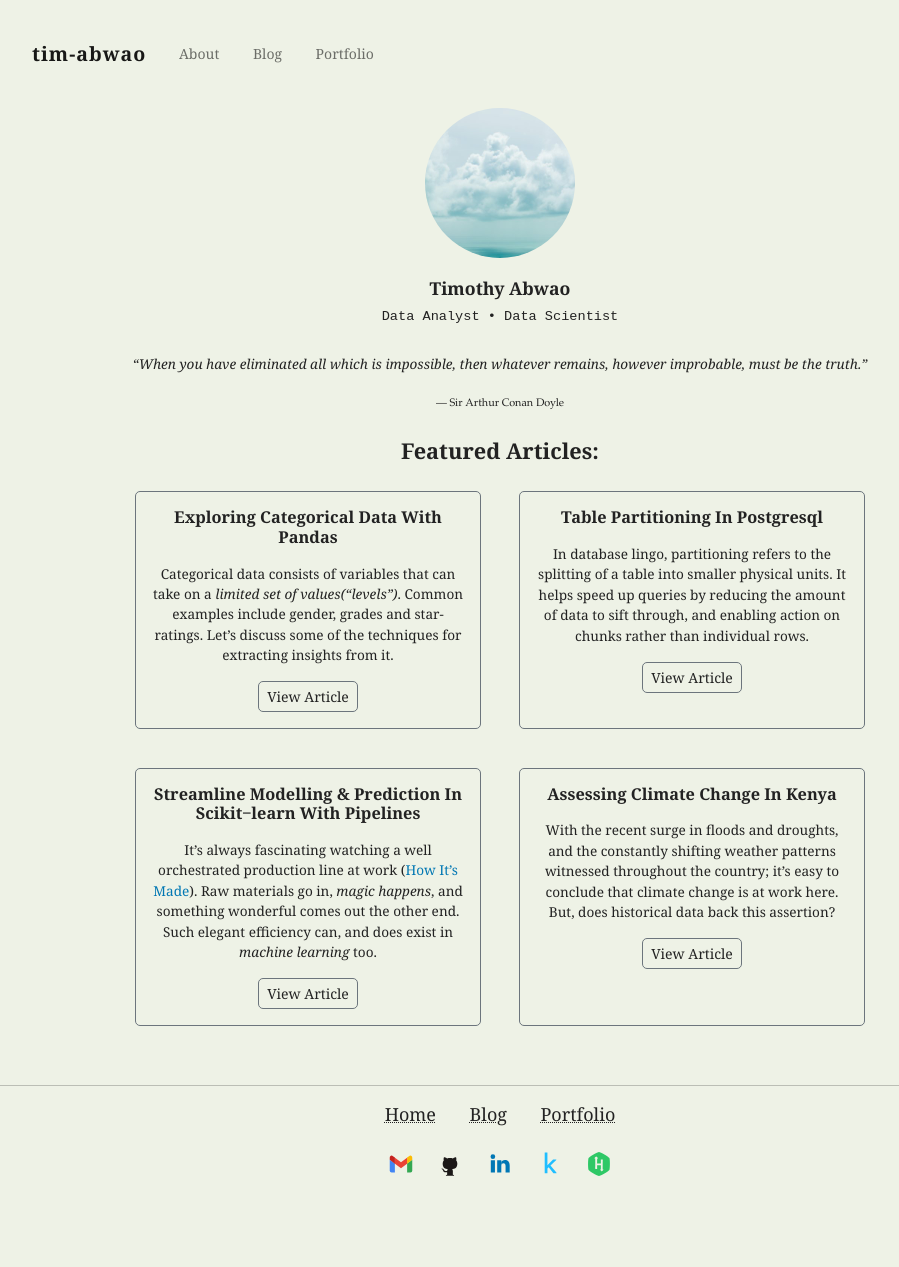
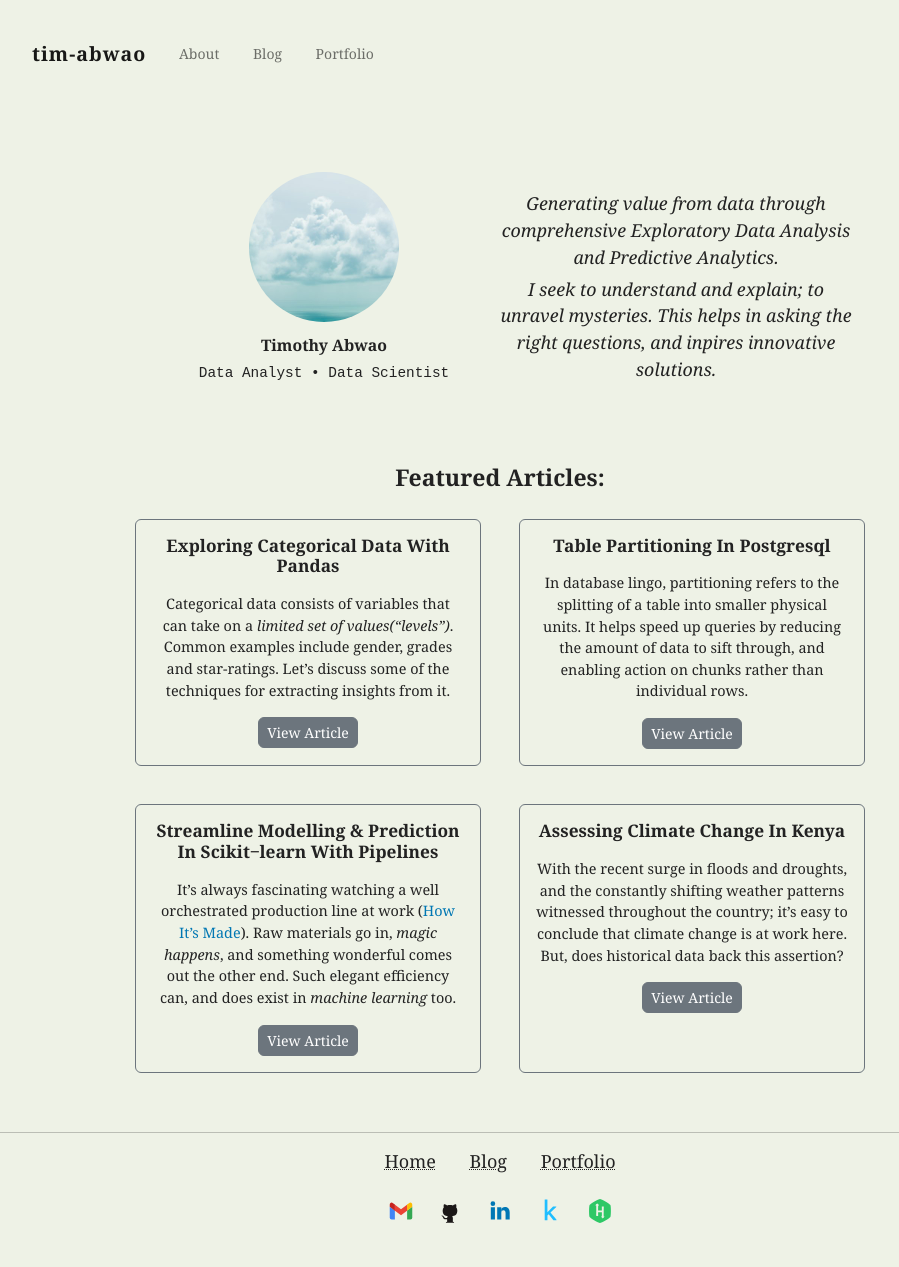
Before and after one commit to Tim-Abwao/tim-abwao.github.io, a Jekyll site: the page built from index.html, in a window 1280 px wide. Shown: the whole page, without its empty margins (140-1039 px from the left). Built offline with Jekyll 4.4.1, drawn with Linux system fonts in a browser that asks for light colours; before the commit the page ends 1220 px from its top, so only the background shows below that.

Commit message:
Add brief intro to home page
Give a brief description of my line of work.
Restore bg colour to buttons in featured articles.

```diff
--- a/assets/css/home.sass
+++ b/assets/css/home.sass
@@ -2,17 +2,15 @@
 ---
 
 body
-  font-size: 0.75em
+  font-size: 0.9em
   text-align: center
-
-blockquote
-  background-color: inherit
 
 h2, h3, h4
   font-weight: bold
 
 .profile
-  margin: 3vh auto
+  margin: 4vh auto
+  max-width: 85%
 
 .profile-photo
   border-radius: 50%
@@ -20,23 +18,23 @@ h2, h3, h4
   width: 120px
 
 .profile-name
-  font-size: 1.3em
+  font-size: 1.1em
   margin-top: 4%
 
 .profile-roles
   font-family: 'Courier New', Courier, monospace
 
-.quote
+.intro
   font-style: oblique
-  margin: 6vh auto
-  max-width: 80%
+  font-size: 1.24em
+  margin: 5vh auto
 
-  cite
-    font: 0.8em Garamond, serif
+  p
+    margin: 5px auto
 
 .featured-articles
   margin: auto
-  max-width: 90%
+  max-width: 95%
 
   h3
     font-size: 1.6em
@@ -44,25 +42,28 @@ h2, h3, h4
     font: 1.4em
 
 .card
-  border-radius: 5px
   width: 90%
   margin: 5% auto
 
-.btn-outline-secondary
-  border-radius: 5px
+.btn-secondary
+  border-radius: 6px
 
 .card-title
   font-size: 1.2em
 
 @media only screen and (min-width: 768px)
+  .profile
+    display: grid
+    grid-template-columns: 1fr 1fr
+    margin: 6vh auto
+    max-width: 70%
 
   .profile-photo
     height: 150px
     width: 150px
 
-  .quote
-    margin: 3vh auto
-    max-width: 70%
+  .intro
+    margin: auto
 
   .featured-articles
     max-width: 85%
@@ -72,14 +73,10 @@ h2, h3, h4
     grid-template-columns: 1fr 1fr
 
 @media only screen and (min-width: 1280px)
-  body
-    font-size: 0.85em
 
   .profile
-    margin: 1vh auto 3vh
-
-  .profile-name
-    margin-top: 20px
+    margin: 10vh auto 7vh
+    max-width: 55%
 
   .featured-articles
     max-width: 60%
--- a/index.html
+++ b/index.html
@@ -8,17 +8,19 @@ im_path: "/assets/images/toolkit/"
 ---
 
 <div class="profile">
-    <img class="profile-photo" src="assets/images/profile.jpg" alt="profile-photo">
-    <h2 class="profile-name">Timothy Abwao</h2>
-    <p class="profile-roles">Data Analyst • Data Scientist</p>
+    <div class="profile-card">
+        <img class="profile-photo" src="assets/images/profile.jpg" alt="profile-photo">
+        <h2 class="profile-name">Timothy Abwao</h2>
+        <p class="profile-roles">Data Analyst • Data Scientist</p>
+    </div>
+
+    <div class="intro">
+        <p>Generating value from data through comprehensive Exploratory Data Analysis and Predictive
+            Analytics.</p>
+        <p>I seek to understand and explain; to unravel mysteries. This helps in asking the right questions, and inpires
+            innovative solutions. </p>
+    </div>
 </div>
-
-<div class="quote">
-    <blockquote>“When you have eliminated all which is impossible, then whatever remains, however improbable, must be
-        the truth.”</blockquote>
-    <cite>— Sir Arthur Conan Doyle</cite>
-</div>
-
 <div class="featured-articles">
     <h3>Featured Articles:</h3>
     <div class="article-cards">
@@ -27,7 +29,7 @@ im_path: "/assets/images/toolkit/"
             <div class="card-body">
                 <h4 class="card-title">{{ site.posts[post].title }}</h4>
                 <p class="card-text">{{ site.posts[post].excerpt }}</p>
-                <a href="{{ site.posts[post].url }}" class="btn btn-outline-secondary btn-sm">View Article</a>
+                <a href="{{ site.posts[post].url }}" class="btn btn-secondary btn-sm">View Article</a>
             </div>
         </div>
         {% endfor %}
```
